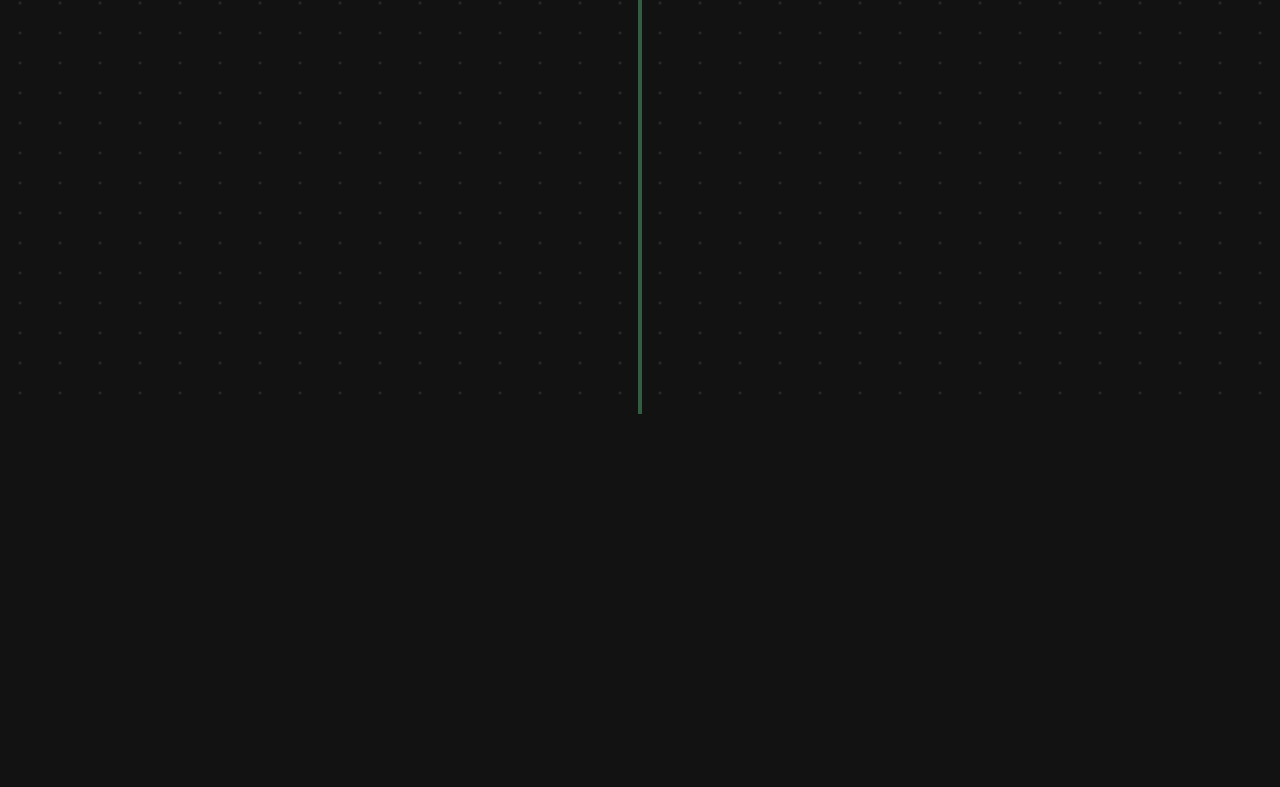
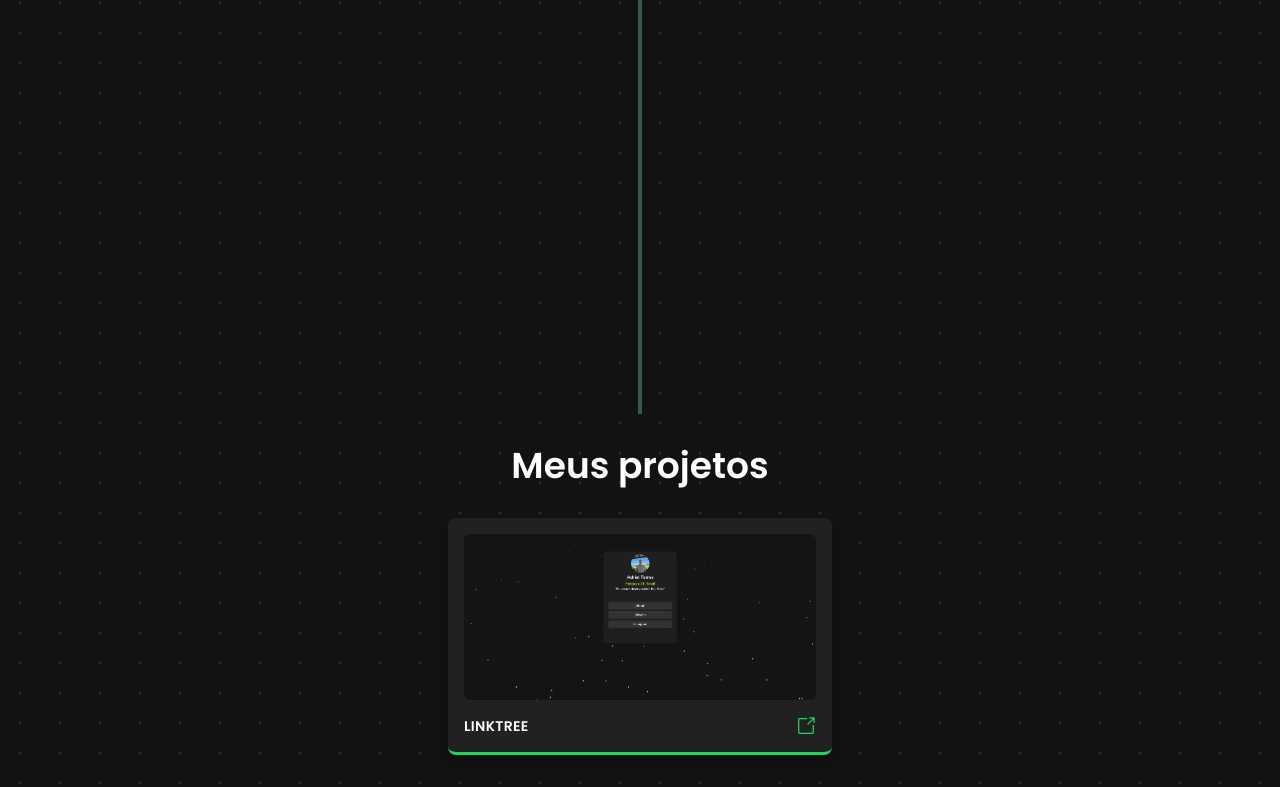
Before and after one commit to adrieeltorres1/adrielPortfolio, a React (Vite) app: page / in a window 1280 px wide. Shown: the part 1962-2749 px from the top of the page. Before the commit the page ends 2376 px from the top, so only its background shows below. Built offline with nearby package versions, Linux system fonts and the light colour scheme.

Commit message:
Componente projetos

```diff
--- a/package.json
+++ b/package.json
@@ -15,6 +15,7 @@
     "@mui/icons-material": "^7.1.0",
     "@mui/material": "^7.1.0",
     "@phosphor-icons/react": "^2.1.10",
+    "animate.css": "^4.1.1",
     "react": "^18.3.1",
     "react-dom": "^18.3.1",
     "react-icons": "^5.5.0",
--- a/src/App.jsx
+++ b/src/App.jsx
@@ -1,5 +1,6 @@
 import Experiencias from "./components/Experiencias";
 import Header from "./components/header";
+import Projetos from "./components/Projetos";
 import Stack from "./components/Stack";
 import './style.css';
 
@@ -9,6 +10,7 @@ const App = () => {
       <Header/>
       <Stack />
       <Experiencias/>
+      <Projetos />
     </>
   );
 }
--- a/src/components/Projetos.jsx
+++ b/src/components/Projetos.jsx
@@ -0,0 +1,33 @@
+import perfilLinks from '/img/perfilLinks.png';
+import { GoLinkExternal } from "react-icons/go";
+
+const Projetos = () => {
+    return (
+        <>
+            <h2 className="flex justify-center font-semibold text-4xl text-white mt-8 px-4">Meus projetos</h2>
+            <div id='skillCards' className="flex justify-center flex-wrap mt-8 mb-8 px-4 gap-4">
+                <div className="w-full max-w-sm bg-[#212121] rounded-lg shadow-lg
+                                transition-transform duration-300 hover:scale-105
+                                border-b-[3px] border-verde-spotify">
+                    <a href="https://perfil-links.vercel.app/" target="_blank" rel="noopener noreferrer" className="block p-4">
+                        <img
+                            src={perfilLinks}
+                            alt="Projeto Linktree"
+                            className="w-full h-full object-cover rounded-md"
+                        />
+                    </a>
+                    <div className="px-4 pb-4 flex justify-between items-center">
+                        <p className="text-white text-sm tracking-wide font-semibold">
+                            LINKTREE
+                        </p>
+                        <a href="https://perfil-links.vercel.app/" target="_blank" rel="noopener noreferrer">
+                            <GoLinkExternal className="text-verde-spotify text-xl font-bold"/>
+                        </a>
+                    </div>
+                </div>
+            </div>
+        </>
+    );
+}
+
+export default Projetos;
```
Also changed, not shown: public/img/perfilLinks.png (added), 1 other file (tests, documents, lock files or other folders).
